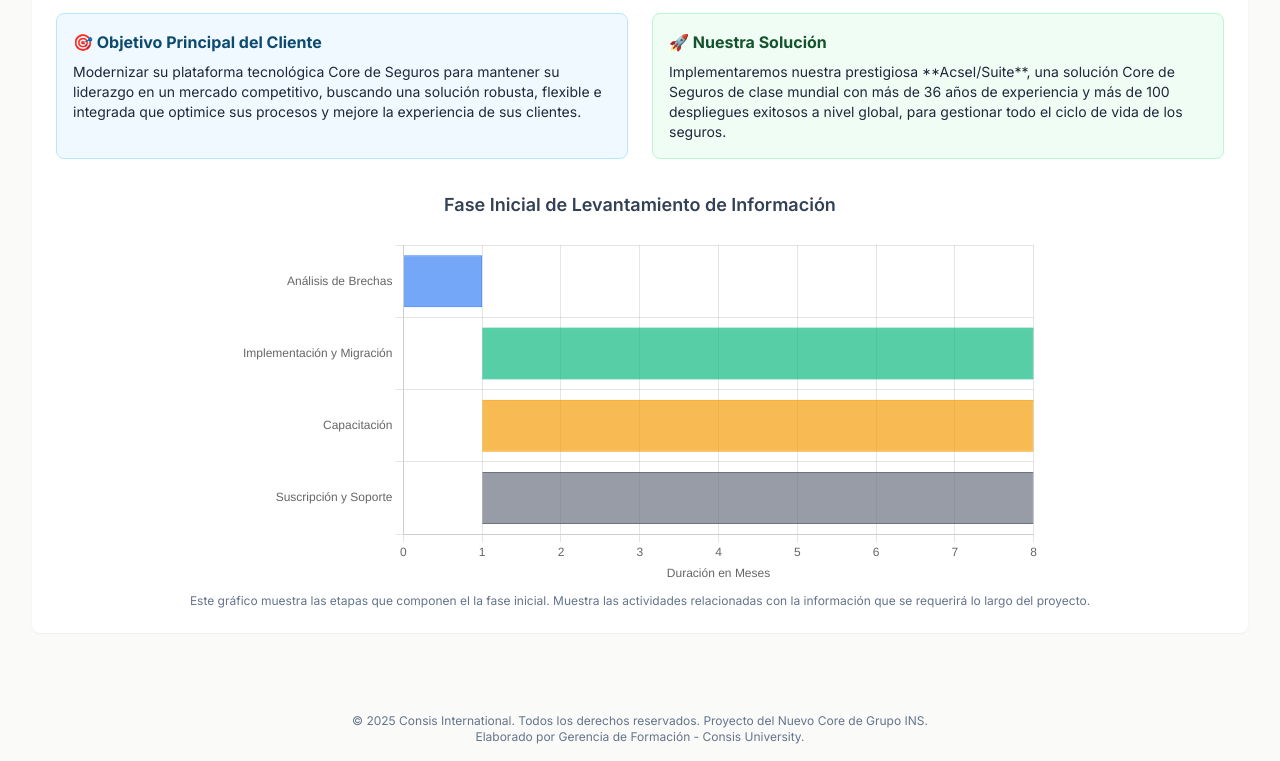
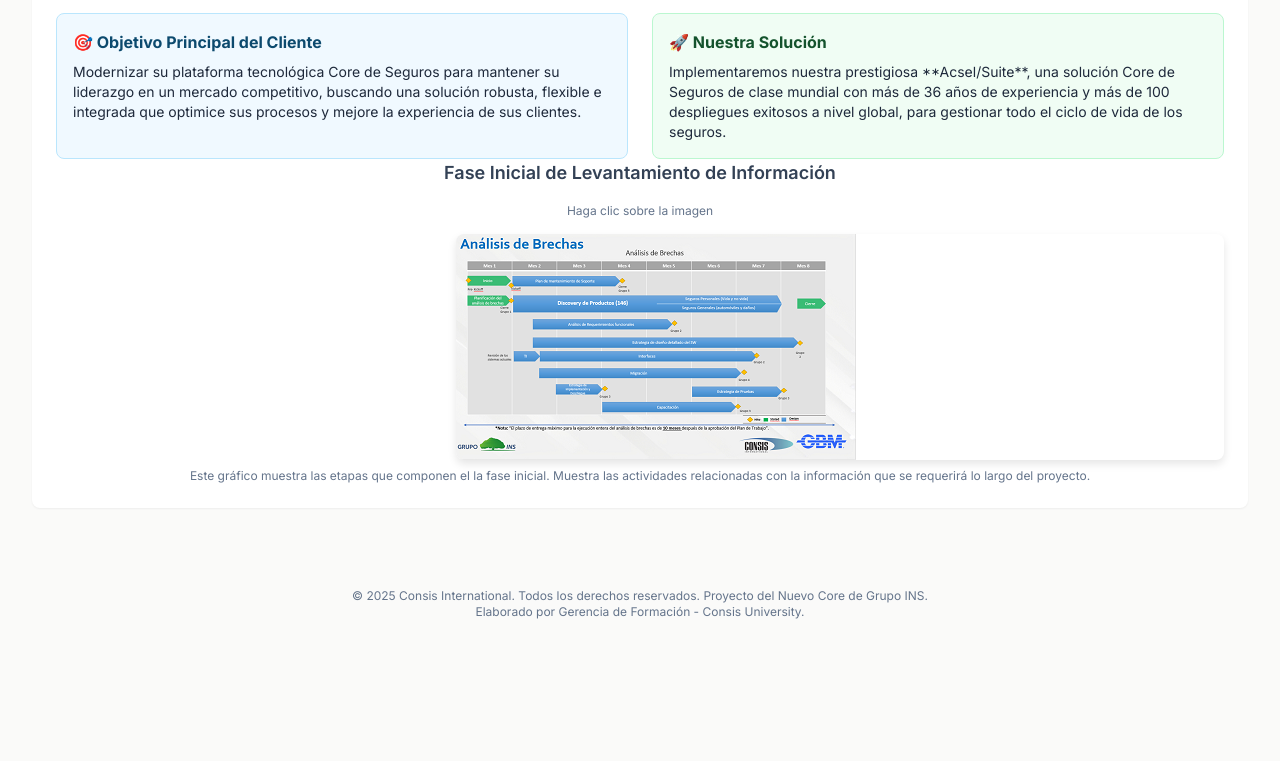
Before and after one commit to consisformacion/proyecto-ins, a plain HTML site: page index.html in a window 1280 px wide. Shown: the part 293-1054 px from the top of the page. After the commit the page ends 929 px from the top, so only its background shows below. Drawn offline with nearby package versions, Linux system fonts and the light colour scheme.

Commit message:
commit proyect

```diff
--- a/index.html
+++ b/index.html
@@ -9,18 +9,6 @@
     <link rel="preconnect" href="https://fonts.googleapis.com">
     <link rel="preconnect" href="https://fonts.gstatic.com" crossorigin>
     <link href="https://fonts.googleapis.com/css2?family=Inter:wght@400;500;600;700&display=swap" rel="stylesheet">
-    <!-- Chosen Palette: Warm Neutrals with Corporate Accents -->
-    <!-- Application Structure Plan: Se ha diseñado una SPA con navegación por pestañas (Inicio, Alcance, Mi Rol, Metodología, Gobernanza, Recursos). Esta estructura segmenta la información compleja del kickoff en bloques temáticos y digeribles. La sección más importante es "Mi Rol", que es interactiva y permite al usuario seleccionar su perfil para ver dinámicamente sus responsabilidades y formación obligatoria. Este enfoque orientado a roles mejora drásticamente la usabilidad en comparación con un documento lineal, ya que cada miembro del equipo puede acceder directamente a la información que más le concierne, facilitando una incorporación rápida y eficiente. -->
-    <!-- Visualization & Content Choices:
-        - Visión General (Texto/Iconos): Informar. Presentación clara de los objetivos.
-        - Fases del Proyecto (Gráfico de Barras - Chart.js): Informar/Organizar. Visualiza las etapas principales del proyecto de forma sencilla. Interacción con tooltips.
-        - Líneas de Servicio (Tarjetas HTML/CSS): Organizar. Agrupa los 15 servicios en categorías lógicas para una fácil comprensión.
-        - Procesos de Negocio (Diagrama de Flujo HTML/CSS): Organizar. Muestra la cadena de valor del seguro que se abordará.
-        - Roles y Responsabilidades (Selector Dinámico JS): Personalizar/Informar. El usuario selecciona su rol y el contenido se actualiza. Es la interacción clave para personalizar la experiencia.
-        - Formación Obligatoria (Lista de Verificación Dinámica JS): Informar/Organizar. Se muestra la formación específica para el rol seleccionado.
-        - Seguridad y Comunicación (Acordeón HTML/JS): Organizar. Condensa información densa en secciones expandibles.
-        - Justificación: La combinación de texto, diagramas visuales y elementos interactivos convierte un documento estático en una herramienta de aprendizaje dinámica, adaptada a las necesidades de cada rol dentro del equipo del proyecto. -->
-    <!-- CONFIRMATION: NO SVG graphics used. NO Mermaid JS used. -->
     <style>
         body { font-family: 'Inter', sans-serif; }
         .tab-active { border-color: #0284c7; color: #0284c7; background-color: #f0f9ff; }
@@ -30,6 +18,18 @@
         .chart-container { position: relative; width: 100%; max-width: 800px; margin-left: auto; margin-right: auto; height: 300px; max-height: 400px; }
         @media (min-width: 768px) { .chart-container { height: 350px; } }
         .modal-content { max-height: 80vh; }
+
+        .step-content {
+            flex: 1;
+        }
+
+        .step-image {
+            margin-top: 15px;
+            margin-left: 400px;
+            border-radius: 8px;
+            overflow: hidden;
+            box-shadow: 0 4px 8px rgba(0, 0, 0, 0.1);
+        }
     </style>
 </head>
 <body class="bg-stone-50 text-slate-800">
@@ -38,20 +38,15 @@
         <header class="bg-white shadow-sm sticky top-0 z-20">
             <div class="max-w-7xl mx-auto px-4 sm:px-6 lg:px-8 py-4">
                 <div class="flex flex-col sm:flex-row justify-between items-center">
-				<img src="logo-consis.png" alt="Logo Consis" class="h-10">
+				<img src="logo-consis.jpg" alt="Logo Consis" class="h-10">
                     <div>
 
-				    <!-- Título -->
 				    <div class="text-2xl font-bold text-sky-800">
-			               <!-- <img src="logo-consis.png" alt="Logo Consis" class="h-10"> -->
 			               Grupo<span class="font-normal text-sky-600"> INS </span> | Proyecto Core de Seguros | Acsel Suite
                         </div>
-                    <!--    <h1 class="text-2xl font-bold text-slate-900">Proyecto Core de Seguros</h1>
-                        <p class="text-sm text-slate-500">Cliente: <span class="font-semibold">Grupo INS</span> | Solución: <span class="font-semibold">Consis Acsel/Suite</span></p> -->
                     </div>
                     <div class="mt-4 sm:mt-0">
-                       	 <img src="logo-university.png" alt="Logo Consis University" class="h-10">
-						<!-- <img src="https://i.imgur.com/r113n4x.png" alt="Logos Consis y Grupo INS" class="h-10" onerror="this.style.display='none'"> -->
+                       	 <img src="logo-university.jpg" alt="Logo Consis University" class="h-10">
 						</div>
                 </div>
                 <nav class="mt-4 -mb-4 border-b border-slate-200">
@@ -86,16 +81,12 @@
 					<div class="text-2xl font-bold text-sky-800">
 					<div class="flex flex-col sm:flex-row justify-between items-center">
 
-					<!--    <h1 class="text-4xl md:text-5xl font-bold text-sky-900 mb-4">Capacitación para la Modernización del Grupo</h1> -->
 					<h2 class="text-xl font-bold text-sky-800 mb-4">Bienvenido al Proyecto de Migración del Core del Grupo INS</h2>
-						<img src="logo-ins.png" alt="Logo Grupo INS" class="h-10">
+						<img src="logo-ins.jpg" alt="Logo Grupo INS" class="h-10">
                     </div>
 
 				    </div>
 
-                 <!--   <h2 class="text-xl font-bold text-sky-800 mb-4">Bienvenido al Proyecto de Transformación del Grupo INS</h2>
-					<img src="logo-ins.png" alt="Logo Grupo INS" class="h-10">
-				 -->
                  <p class="mb-4">Este es un proyecto estratégico y de gran escala para nuestro cliente, el Grupo INS, y su participación es fundamental para nuestro éxito. El objetivo de esta aplicación es proporcionarle una visión general y contextualizar su rol para una integración rápida y efectiva. Aquí encontrará de forma interactiva toda la información clave del documento de familiarización.</p>
 
                     <div class="grid md:grid-cols-2 gap-6">
@@ -109,14 +100,18 @@
                         </div>
                     </div>
 
-                    <div class="mt-8">
+                    <div >
                         <h3 class="text-lg font-semibold text-slate-700 mb-4 text-center">Fase Inicial de Levantamiento de Información</h3>
-                        <div class="chart-container">
-                            <canvas id="projectPhasesChart"></canvas>
+                        <p class="text-xs text-center text-slate-500 mt-2">Haga clic sobre la imagen</p><!--<div class="chart-container"> -->
+
+                        <div class="step-image">
+                        <a href="analisis-brecha.png" target="_blank">
+                          <img src="analisis-brecha-400.png" alt="Impromptu Meeting">
+                        </a>
                         </div>
                         <p class="text-xs text-center text-slate-500 mt-2">Este gráfico muestra las etapas que componen el la fase inicial. Muestra las actividades relacionadas con la información que se requerirá lo largo del proyecto.</p>
                     </div>
-                </div>
+                <!--</div> -->
             </section>
 
             <section id="alcance" class="content-section">
@@ -606,81 +601,10 @@
                 }
             });
 
-const ctx = document.getElementById('projectPhasesChart').getContext('2d');
-new Chart(ctx, {
-    type: 'bar', // Mantener como 'bar' pero con indexAxis: 'y' para barras horizontales
-    data: {
-        labels: ['Análisis de Brechas', 'Implementación y Migración', 'Capacitación', 'Suscripción y Soporte'],
-        datasets: [
-            {
-                label: 'Mes de Inicio', // Este dataset representará el "desfase"
-                data: [0, 1, 1, 1], // 0 para Análisis de Brechas, 1 para las otras (empiezan después de 2 meses de Análisis)
-                backgroundColor: 'rgba(0,0,0,0)', // Invisible
-                borderColor: 'rgba(0,0,0,0)', // Invisible
-                stack: 'Stack 0', // Apilar con el siguiente dataset
-                barThickness: 20 // Ajusta el grosor de la barra si es necesario
-            },
-            {
-                label: 'Duración/Tipo',
-                data: [1, 7, 7, 7], // Análisis de Brechas dura  mes. Las otras actividades duran 7 meses desde su inicio.
-                backgroundColor: [
-                    'rgba(59, 130, 246, 0.7)', // Color para Análisis de Brechas
-                    'rgba(16, 185, 129, 0.7)', // Color para Implementación y Migración
-                    'rgba(245, 158, 11, 0.7)', // Color para Capacitación
-                    'rgba(107, 114, 128, 0.7)'  // Color para Suscripción y Soporte
-                ],
-                borderColor: [
-                    'rgba(59, 130, 246, 1)',
-                    'rgba(16, 185, 129, 1)',
-                    'rgba(245, 158, 11, 1)',
-                    'rgba(107, 114, 128, 1)'
-                ],
-                borderWidth: 1,
-                stack: 'Stack 0' // Apilar con el dataset anterior
-            }
-        ]
-    },
-    options: {
-        responsive: true,
-        maintainAspectRatio: false,
-        indexAxis: 'y', // Hace las barras horizontales
-        scales: {
-            x: {
-                beginAtZero: true,
-                title: {
-                    display: true,
-                    text: 'Duración en Meses' // Cambiado a 'Duración en Meses' para mayor claridad
-                },
-                stacked: true // Habilita el apilamiento de barras en el eje X
-            },
-            y: {
-                stacked: true // Habilita el apilamiento de barras en el eje Y (para cada etiqueta)
-            }
-        },
-        plugins: {
-            legend: {
-                display: false
-            },
-            tooltip: {
-                callbacks: {
-                    label: function(context) {
-                        let text = '';
-                        // Asegúrate de que el tooltip solo muestre información para el dataset de "Duración/Tipo"
-                        if (context.datasetIndex === 1) { // Esto es crucial para ignorar el dataset de "Mes de Inicio"
-                            if (context.label === 'Análisis de Brechas') {
-                                text = `Plazo de 2 meses`;
-                            } else {
-                                text = `Servicio por demanda durante 7 meses`; // Ajustado a 7 meses según tu data
-                            }
-                            return `${context.label}: ${text}`;
-                        }
-                        return ''; // No mostrar tooltip para el dataset de "Mes de Inicio"
-                    }
-                }
-            }
-        }
-    }
-});
+
+
+
+
             activateTab('inicio');
             updateRoleDetails('general');
         });
```
Also changed, not shown: analisis-brecha-400.png (added), analisis-brecha.png (added), logo-consis.jpg (added), logo-ins.jpg (added), logo-university.jpg (added). Lines whose indentation alone changed are shown as unchanged.
